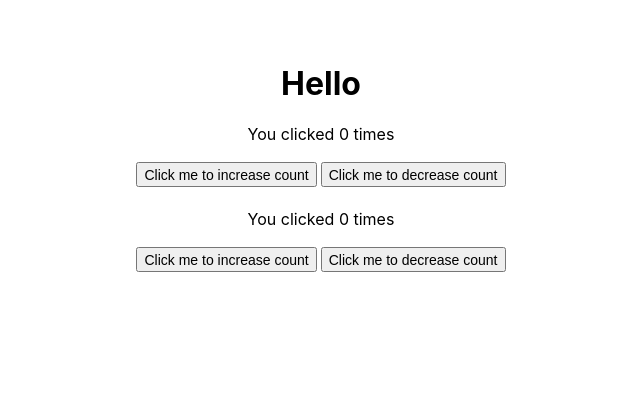
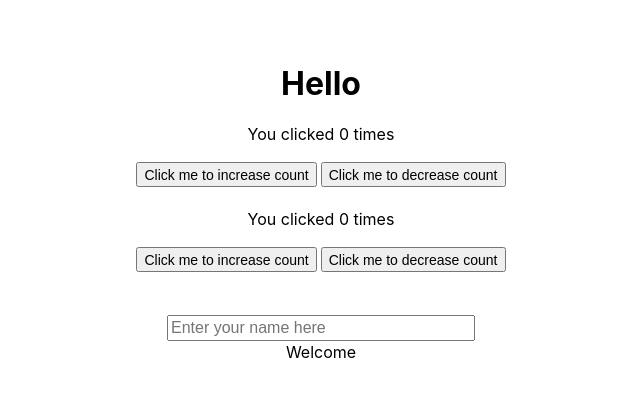
Before and after one commit to rajashreem/react_hooks_demo, a React (Create React App) app: page / in a window 1280 px wide. Shown: the top 396 px of the page, without its empty margins (319-959 px from the left). Built offline with nearby package versions, Linux system fonts and the light colour scheme.

Commit message:
Add name field to class example

```diff
--- a/src/StateWithClass.js
+++ b/src/StateWithClass.js
@@ -4,7 +4,8 @@ class StateWithClass extends React.Component {
   constructor(props) {
     super(props);
     this.state = {
-      count: 0
+      count: 0,
+      name: ''
     }
   }
 
@@ -16,16 +17,25 @@ class StateWithClass extends React.Component {
     document.title = `${this.state.count} times`;
   }
 
+  handleNameChange = (event) => {
+    this.setState({name: event.target.value})
+  }
+
   render() {
     return(
       <div>
-        <p>You clicked {this.state.count} times</p>
-        <button onClick={() => {this.setState({count : this.state.count + 1})}}>Click me to increase count</button>
-        <button onClick={() => {this.setState({count : this.state.count - 1})}}>Click me to decrease count</button>
+        <div>
+          <p>You clicked {this.state.count} times</p>
+          <button onClick={() => {this.setState({count : this.state.count + 1})}}>Click me to increase count</button>
+          <button onClick={() => {this.setState({count : this.state.count - 1})}}>Click me to decrease count</button>
+        </div>
+        <div className='form'>
+          <input value={this.state.name} placeholder="Enter your name here" onChange={this.handleNameChange}></input>
+          <p>Welcome {this.state.name} </p>
+        </div>
       </div>
     );
   }
-
 }
 
 export default StateWithClass;
```
